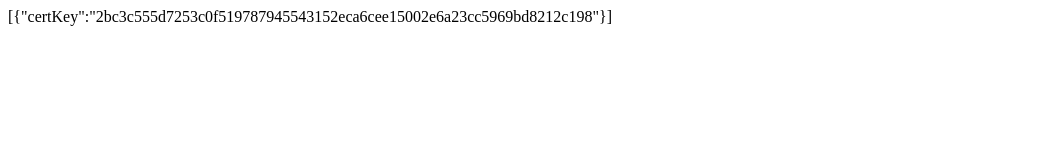
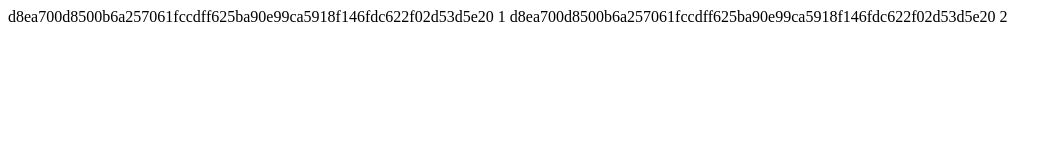
Before and after one commit to uy1233/test222, a plain HTML site: page index.html in a window 1280 px wide. Shown: the whole page, without its empty margins (0-1062 px from the left). Drawn offline with Linux system fonts and the light colour scheme.

Commit message:
Update index.html

```diff
--- a/index.html
+++ b/index.html
@@ -1 +1,15 @@
-[{"certKey":"2bc3c555d7253c0f519787945543152eca6cee15002e6a23cc5969bd8212c198"}]
+<?xml version="1.0" encoding="UTF-8"?>
+            <asx:abap xmlns:asx="http://www.sap.com/abapxml" version="1.0">
+              <asx:values>
+                <VALUES>
+                  <item>
+                    <CERTKEY>d8ea700d8500b6a257061fccdff625ba90e99ca5918f146fdc622f02d53d5e20</CERTKEY>
+                    <ID>1</ID>
+                  </item>
+                  <item>
+                    <CERTKEY>d8ea700d8500b6a257061fccdff625ba90e99ca5918f146fdc622f02d53d5e20</CERTKEY>
+                    <ID>2</ID>
+                  </item>
+                </VALUES>
+              </asx:values>
+            </asx:abap>
```
